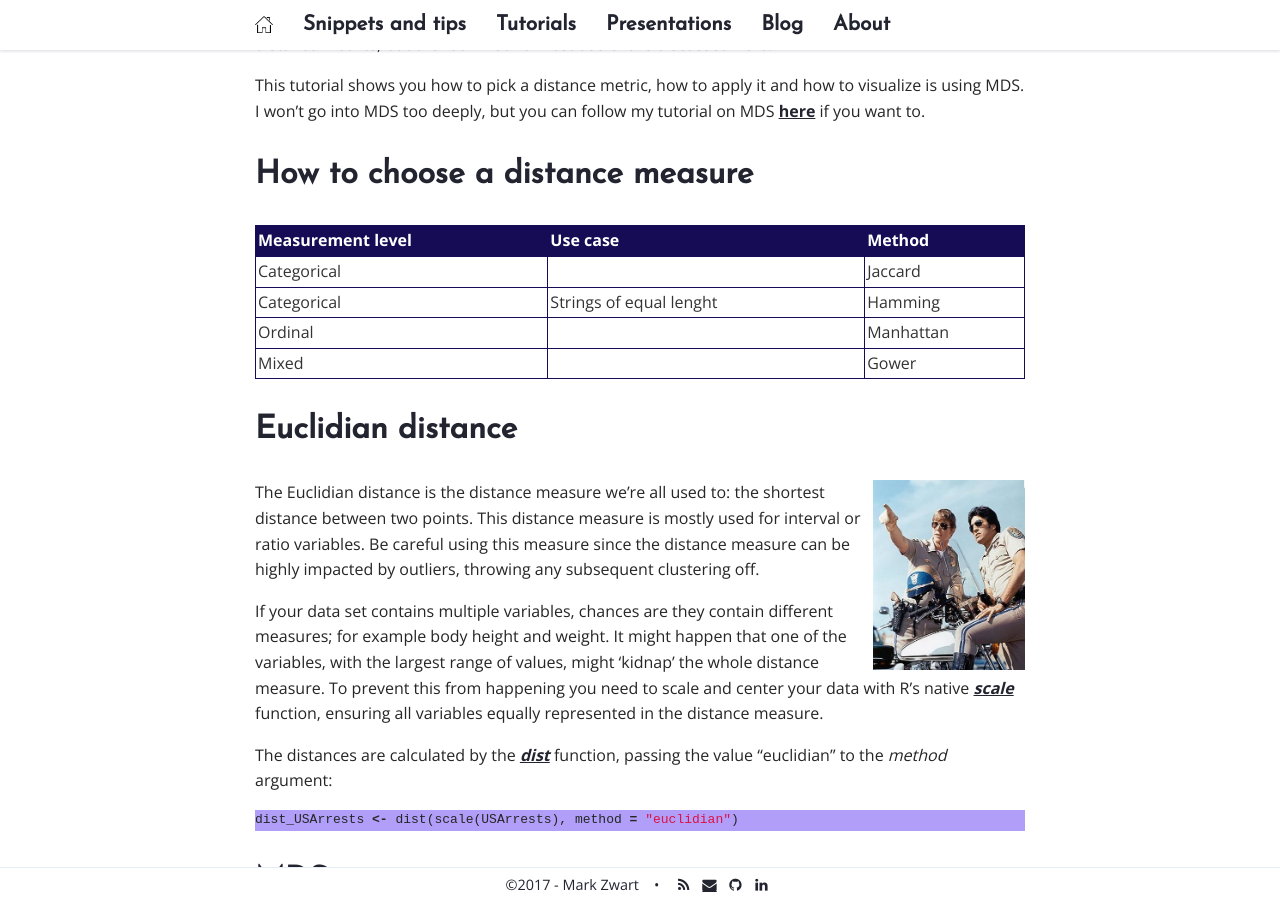
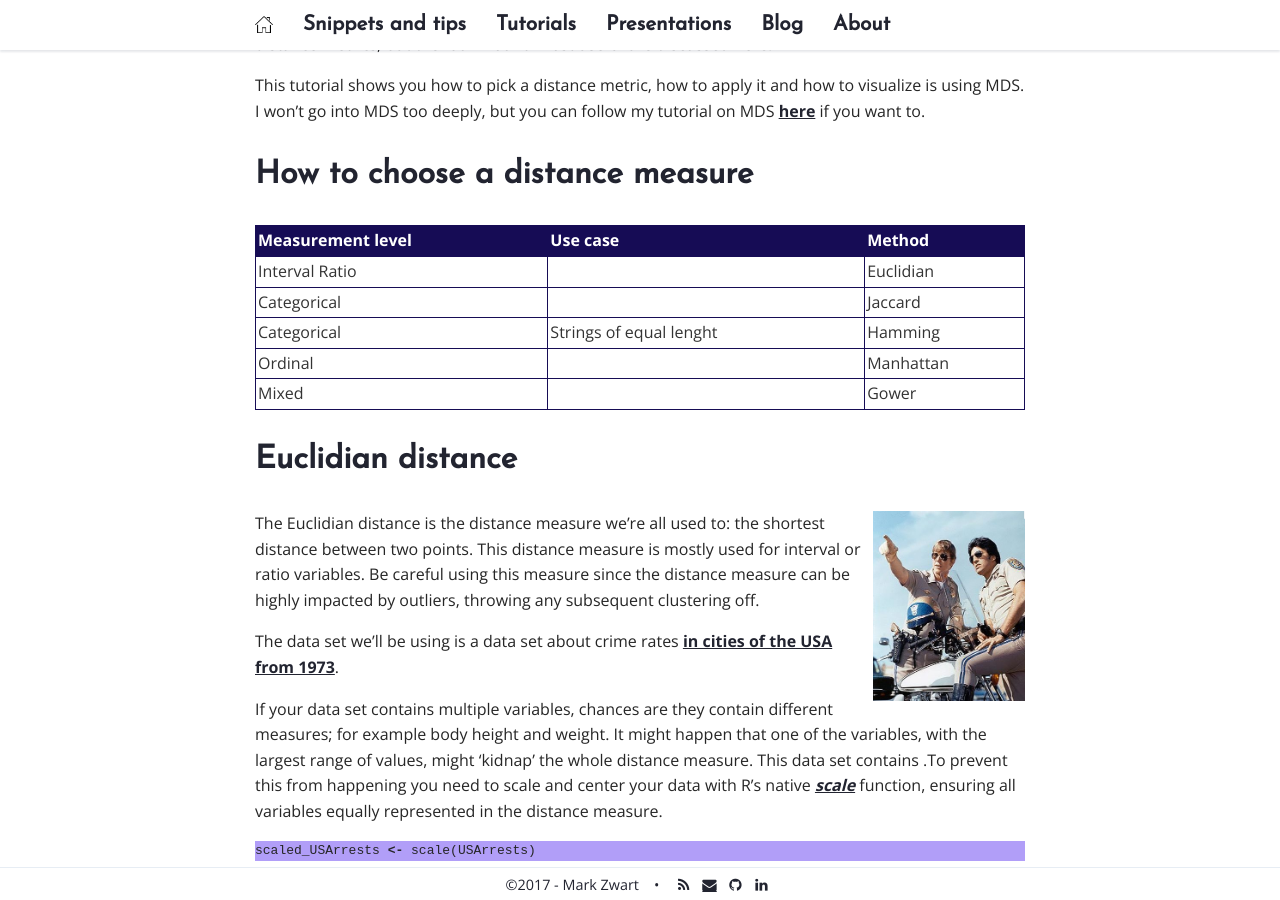
Before and after one commit to mark-me/mark-me.github.io, a Jekyll site: the page built from _pages/tutorials/distance-measures/distance-measures.md, in a window 1280 px wide and 900 px high, scrolled down 700 px. Built offline with Jekyll 4.4.1, drawn with Linux system fonts in a browser that asks for light colours; nearby versions of some CDN libraries; comment, search, counter and statistics services are not loaded; some of the changed text lies outside the part shown.

Commit message:
Update distance-measures.md

````diff
--- a/_pages/tutorials/distance-measures/distance-measures.md
+++ b/_pages/tutorials/distance-measures/distance-measures.md
@@ -19,10 +19,11 @@ This tutorial shows you how to pick a distance metric, how to apply it and how t
 
 | Measurement level | Use case | Method |
 | ----------------- | -------  | ------ |
-| Categorical |                         | Jaccard   |
-| Categorical | Strings of equal lenght | Hamming   |
-| Ordinal     |                         | Manhattan |
-| Mixed       |                         | Gower     |
+| Interval Ratio |                         | Euclidian |
+| Categorical    |                         | Jaccard   |
+| Categorical    | Strings of equal lenght | Hamming   |
+| Ordinal        |                         | Manhattan |
+| Mixed          |                         | Gower     |
 
 
 # Euclidian distance
@@ -31,11 +32,15 @@ This tutorial shows you how to pick a distance metric, how to apply it and how t
 
 The Euclidian distance is the distance measure we're all used to: the shortest distance between two points. This distance measure is mostly used for interval or ratio variables. Be careful using this measure since the distance measure can be highly impacted by outliers, throwing any subsequent clustering off.
 
-If your data set contains multiple variables, chances are they contain different measures; for example body height and weight. It might happen that one of the variables, with the largest range of values, might 'kidnap' the whole distance measure. To prevent this from happening you need to scale and center your data with R's native _[scale](https://stat.ethz.ch/R-manual/R-devel/library/base/html/scale.html)_ function, ensuring all variables equally represented in the distance measure.
+The data set we'll be using is a data set about crime rates [in cities of the USA from 1973](https://stat.ethz.ch/R-manual/R-devel/library/datasets/html/USArrests.html).
 
+If your data set contains multiple variables, chances are they contain different measures; for example body height and weight. It might happen that one of the variables, with the largest range of values, might 'kidnap' the whole distance measure. This data set contains .To prevent this from happening you need to scale and center your data with R's native _[scale](https://stat.ethz.ch/R-manual/R-devel/library/base/html/scale.html)_ function, ensuring all variables equally represented in the distance measure.
+```r
+scaled_USArrests <- scale(USArrests)
+```
 The distances are calculated by the _[dist](https://stat.ethz.ch/R-manual/R-devel/library/stats/html/dist.html)_ function, passing the value "euclidian" to the _method_ argument:
 ```r
-dist_USArrests <- dist(scale(USArrests), method = "euclidian")
+dist_USArrests <- dist(scaled_USArrests, method = "euclidian")
 ```
 
 # MDS
@@ -48,7 +53,7 @@ mds_USArrests <- cmdscale(mat_USArrests, eig = TRUE, k = 2)  # Perform the actua
 ```
 ```r
 df_mds_USArrests <- data.frame(city = row.names(USArrests),
-                               scale(USArrests),
+                               scaled_USArrests,
                                x = mds_USArrests$points[,1],
                                y = mds_USArrests$points[,2])
 ```
````
